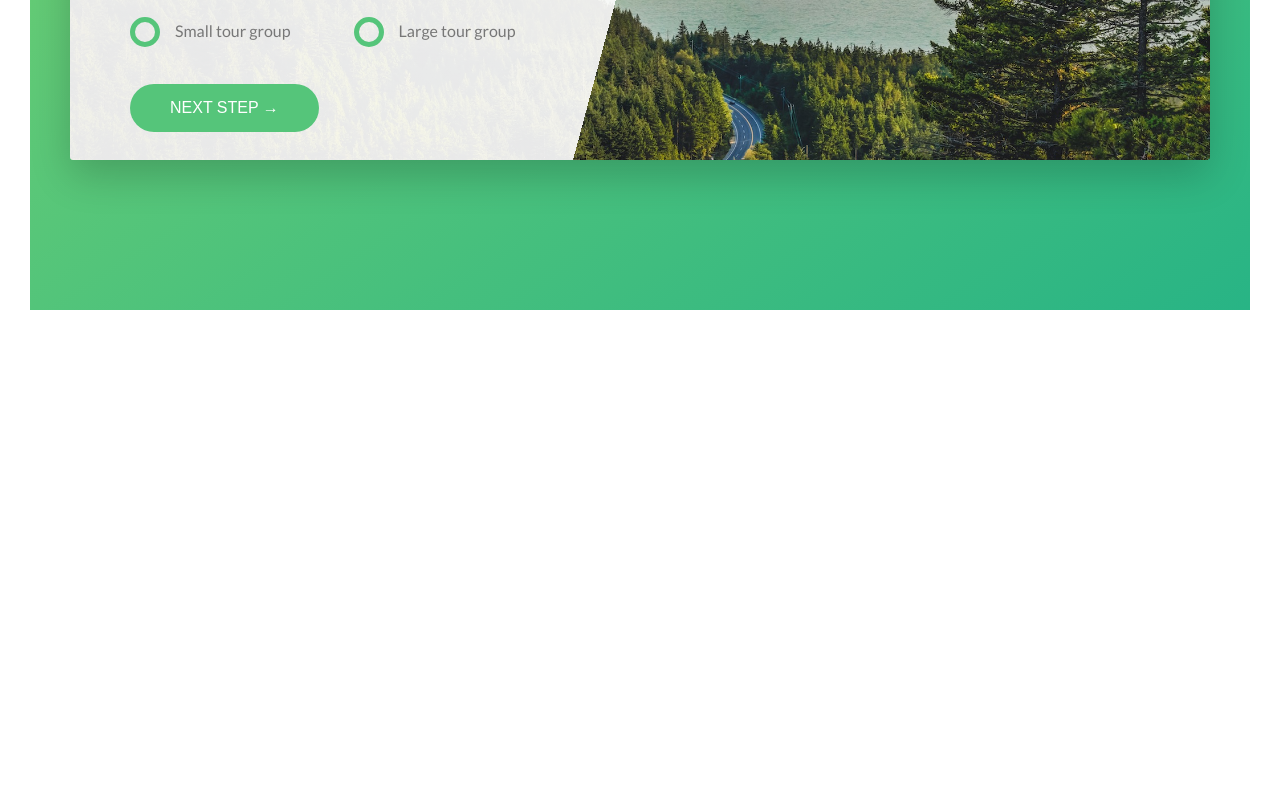
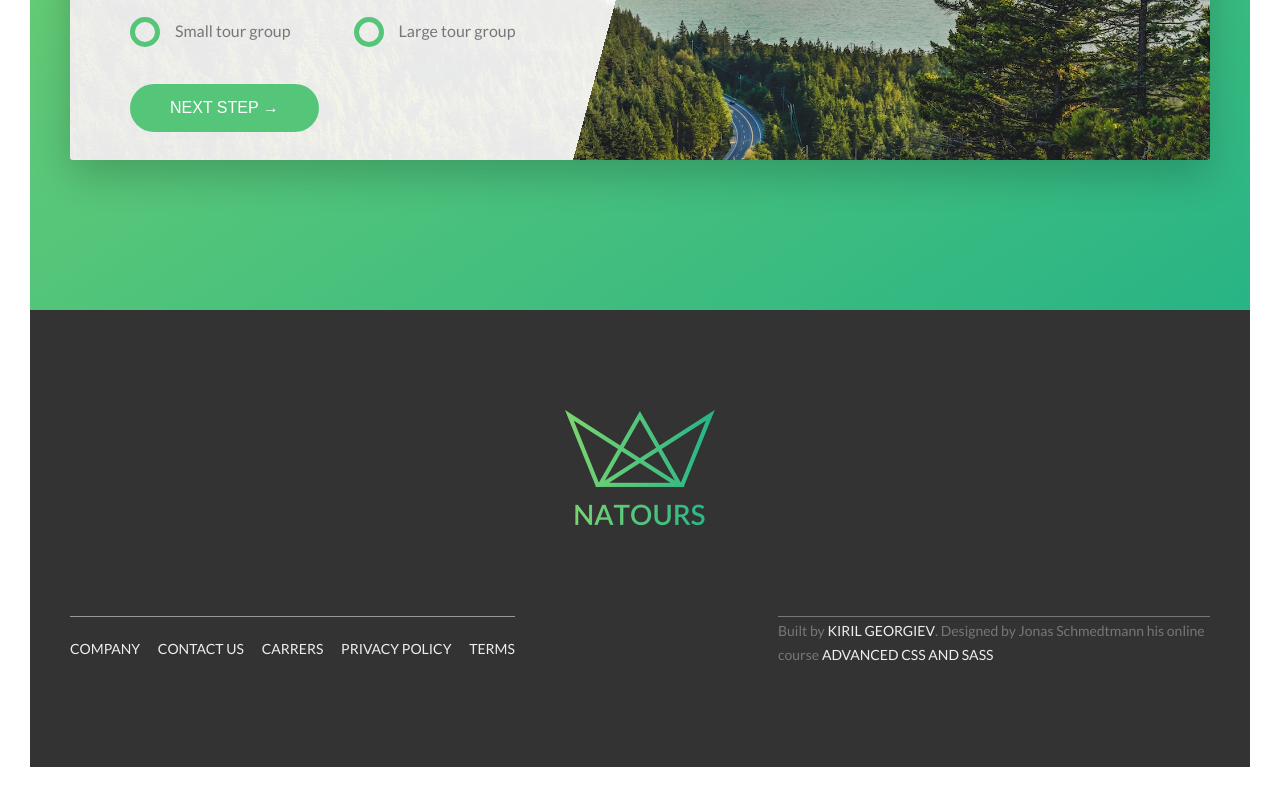
Before and after one commit to kirilgg/NatoursPage, a website: page index.html in a window 1280 px wide. Shown: the part 5147-5944 px from the top of the page. Before the commit the page ends 5487 px from the top, so only its background shows below. Drawn offline with Linux system fonts and the light colour scheme.

Commit message:
Added footer

```diff
--- a/index.html
+++ b/index.html
@@ -318,7 +318,30 @@
             </div>
         </section>
     </main>
-
+    <footer class="footer">
+        <div class="footer__logo-box">
+            <img src="img/logo-green-2x.png" alt="Full logo" class="footer__logo">
+        </div>
+        <div class="row">
+            <div class="col-1-of-2">
+                <div class="footer__navigation">
+                    <ul class="footer__list">
+                        <li class="footer__item"><a href="#" class="footer__link">Company</a></li>
+                        <li class="footer__item"><a href="#" class="footer__link">Contact us</a></li>
+                        <li class="footer__item"><a href="#" class="footer__link">Carrers</a></li>
+                        <li class="footer__item"><a href="#" class="footer__link">Privacy policy</a></li>
+                        <li class="footer__item"><a href="#" class="footer__link">Terms</a></li>
+                    </ul>
+                </div>
+            </div>
+            <div class="col-1-of-2">
+                <p class="footer__copyright">
+                    Built by <a href="#" class="footer__link">Kiril Georgiev</a>. Designed by Jonas Schmedtmann his
+                    online course <a href="#" class="footer__link">Advanced CSS and Sass</a>
+                </p>
+            </div>
+        </div>
+    </footer>
 </body>
 
 </html>
--- /dev/null
+++ b/sass/components/_footer.scss
@@ -0,0 +1,57 @@
+.footer {
+  background-color: #333;
+  padding: 10rem 0;
+  font-size: 1.4rem;
+
+  &__logo-box {
+    text-align: center;
+    margin-bottom: 8rem;
+  }
+
+  &__logo {
+    width: 15rem;
+    height: auto;
+  }
+  &__navigation {
+    border-top: 1px solid $color-grey-darker-dark;
+    padding-top: 2rem;
+    display: inline-block;
+  }
+  &__list {
+    list-style: none;
+  }
+
+  &__item {
+    display: inline-block;
+
+    &:not(:last-child) {
+      margin-right: 1.5rem;
+    }
+  }
+
+  &__link {
+    &:link,
+    &:visited {
+      color: $color-grey-darker-light;
+      background-color: #333;
+      text-decoration: none;
+      text-transform: uppercase;
+      display: inline-block;
+      transition: all 0.2s;
+    }
+
+    &:hover,
+    &:active {
+      color: $color-primary;
+      box-shadow: 0 1rem 2rem rgba($color-black, 0.4);
+      transform: rotate(-5deg) scale(1.3);
+    }
+  }
+
+  &__copyright {
+    border-top: 1px solid $color-grey-dark;
+    padding-top: 2px;
+    width: 80%;
+    float: right;
+  }
+}
--- a/sass/main.scss
+++ b/sass/main.scss
@@ -14,6 +14,7 @@
 @import "components/story";
 @import "components/bg-video";
 @import "components/form";
+@import "components/footer";
 
 @import "layout/grid";
 @import "layout/header";
```
Also changed, not shown: css/style.css, img/logo-green-2x.png (added).
